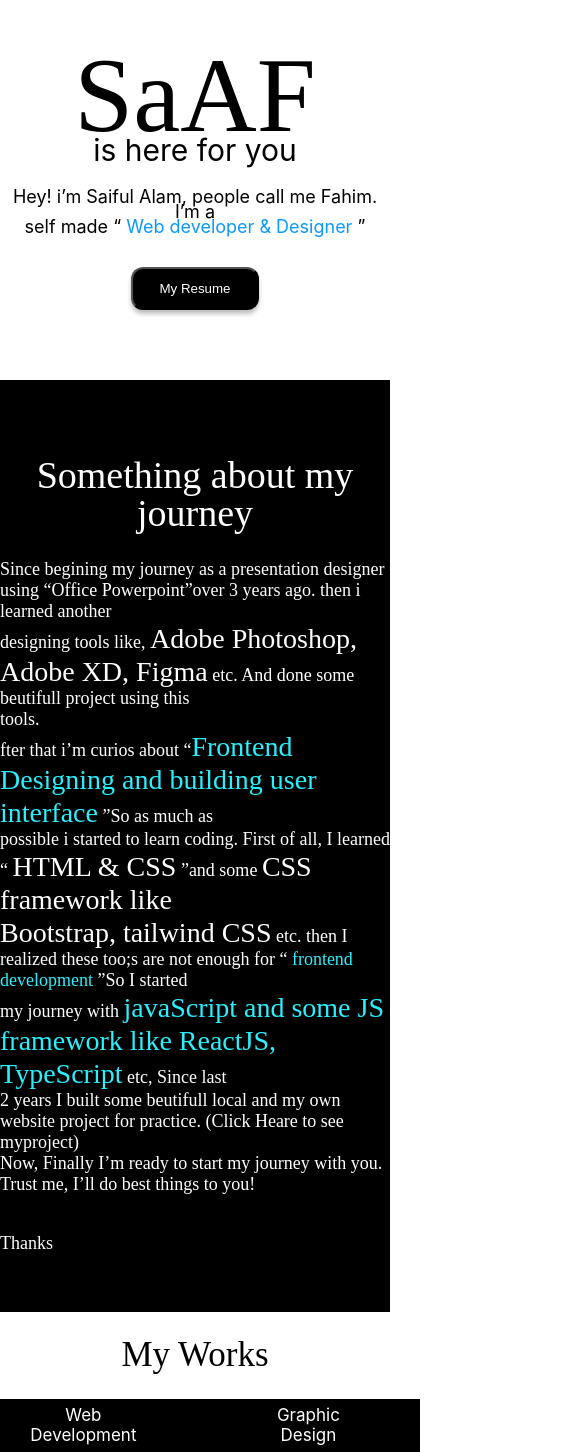
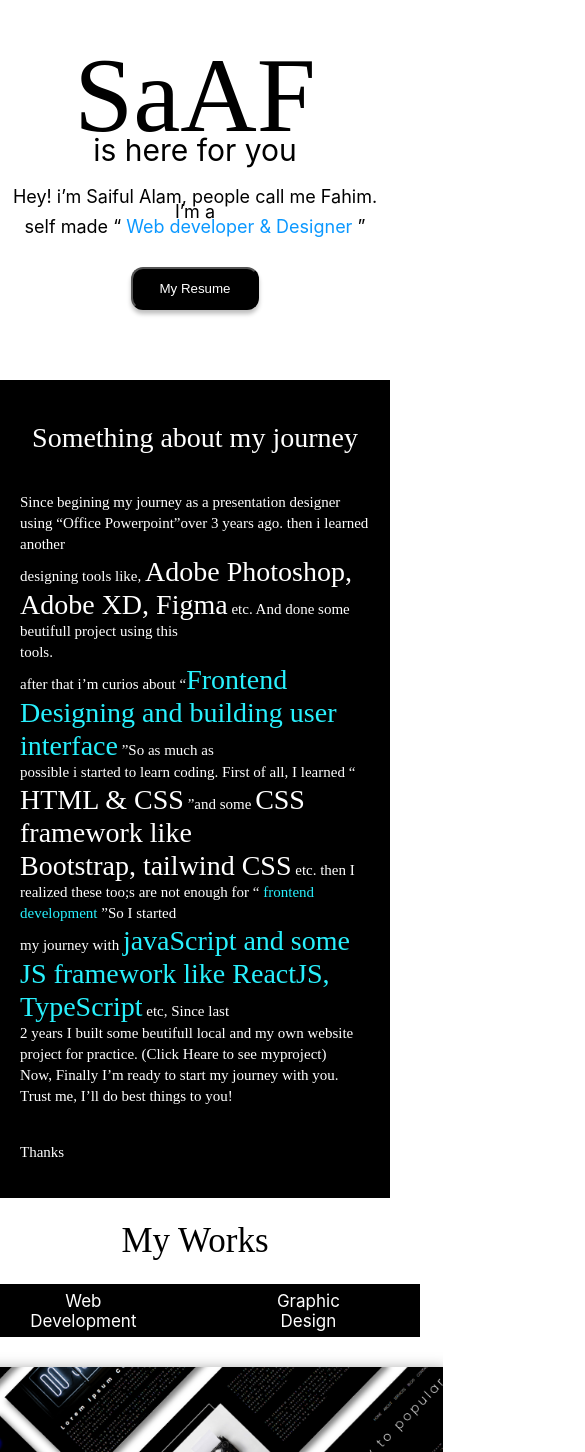
Before and after one commit to saifulalamfahim/SaAF, a React (Create React App) app: page / in a window 390 px wide. Shown: the part 116-1568 px from the top of the page, 585 px wide, since content can reach past the window. Built offline with nearby package versions, Linux system fonts and the light colour scheme; some icons are missing; a web font is replaced by a local one.

Commit message:
About section responsiveness completed for 500px

```diff
--- a/src/components/About/About.css
+++ b/src/components/About/About.css
@@ -35,3 +35,15 @@
 .hudai{
     color: #28F0FD;
 }
+
+@media screen and (max-width: 500px) {
+    .about-container h1{
+        font-size: 28px;
+        padding-top: 20px;
+    }
+    .About-details{
+        margin: -20px 20px;
+        font-size: 15px;
+        line-height: 21px;
+    }
+}
--- a/src/components/About/About.js
+++ b/src/components/About/About.js
@@ -10,7 +10,7 @@ const About = () => {
 
 
 
-                fter that i’m curios about “<span className='highlight-text hudai'>Frontend Designing and building user interface</span> ”So as much as <br /> possible i started to learn coding. First of all, I learned “ <span className='highlight-text'>HTML & CSS</span> ”and some <span className='highlight-text'>CSS framework like <br /> Bootstrap, tailwind CSS</span> etc. then I realized these too;s are not enough for “ <span className='hudai'>frontend development</span> ”So I started <br /> my journey with <span className='highlight-text hudai'>javaScript and some JS framework like ReactJS, TypeScript</span> etc, Since last <br /> 2 years I built some beutifull local and my own website project for practice. (Click Heare to see myproject) <br />
+                after that i’m curios about “<span className='highlight-text hudai'>Frontend Designing and building user interface</span> ”So as much as <br /> possible i started to learn coding. First of all, I learned “ <span className='highlight-text'>HTML & CSS</span> ”and some <span className='highlight-text'>CSS framework like <br /> Bootstrap, tailwind CSS</span> etc. then I realized these too;s are not enough for “ <span className='hudai'>frontend development</span> ”So I started <br /> my journey with <span className='highlight-text hudai'>javaScript and some JS framework like ReactJS, TypeScript</span> etc, Since last <br /> 2 years I built some beutifull local and my own website project for practice. (Click Heare to see myproject) <br />
                 Now, Finally I’m ready to start my journey with you. <br />
                 Trust me, I’ll do best things to you!</p>
                 <p>Thanks</p>
--- a/src/components/WebDevProject/WebDevProject.css
+++ b/src/components/WebDevProject/WebDevProject.css
@@ -7,21 +7,10 @@
     height: 268px;
     filter: drop-shadow(4px 4px 8px rgba(0, 0, 0, 0.5));
     object-fit: cover;
-
-
-    /* z-index: 1; */
-
 }
 .webDev-container .img{
     width: 496px;
     height: 268px;
-
-}
-.webDev-container img:hover{
-    /* opacity: 0.5;
-    transition: 0.5s;
-    z-index: -1; */
-
 }
 .hoverButton{
     display: flex;
@@ -32,17 +21,12 @@
     height: 268px;
     box-sizing: border-box;
     color: white;
-    /* position: absolute; */
     background-color: black;
-    /* bottom: -998px; */
-    /* top: 520px; */
     margin-top: -272px;
 }
 .hoverButton button{
-
     width: 153px;
     height: 46px;
-
     background: #FFFFFF;
     border-radius: 12px;
     cursor: pointer;
@@ -53,13 +37,7 @@
     border: 1px solid white;
     transition: 0.5s;
 }
-/* .webDev-container .img:hover{
-    cursor: pointer;
-} */
 .webDev-container .img:hover .hoverButton{
-    /* height: 500px; */
-    /* margin-top: -270px; */
-
         opacity: 0.9;
         transition: 0.9s;
 }
--- a/src/components/WebDevelopment/WebDevelopment.css
+++ b/src/components/WebDevelopment/WebDevelopment.css
@@ -4,3 +4,12 @@
     gap: 45px;
     margin-bottom: 40px;
 }
+
+@media screen and (max-width: 500px) {
+    .webDevProjects-container{
+        /* display: grid; */
+        grid-template-columns: repeat(1, 1fr);
+        gap: 30px;
+        /* margin-bottom: 40px; */
+    }
+}
```
